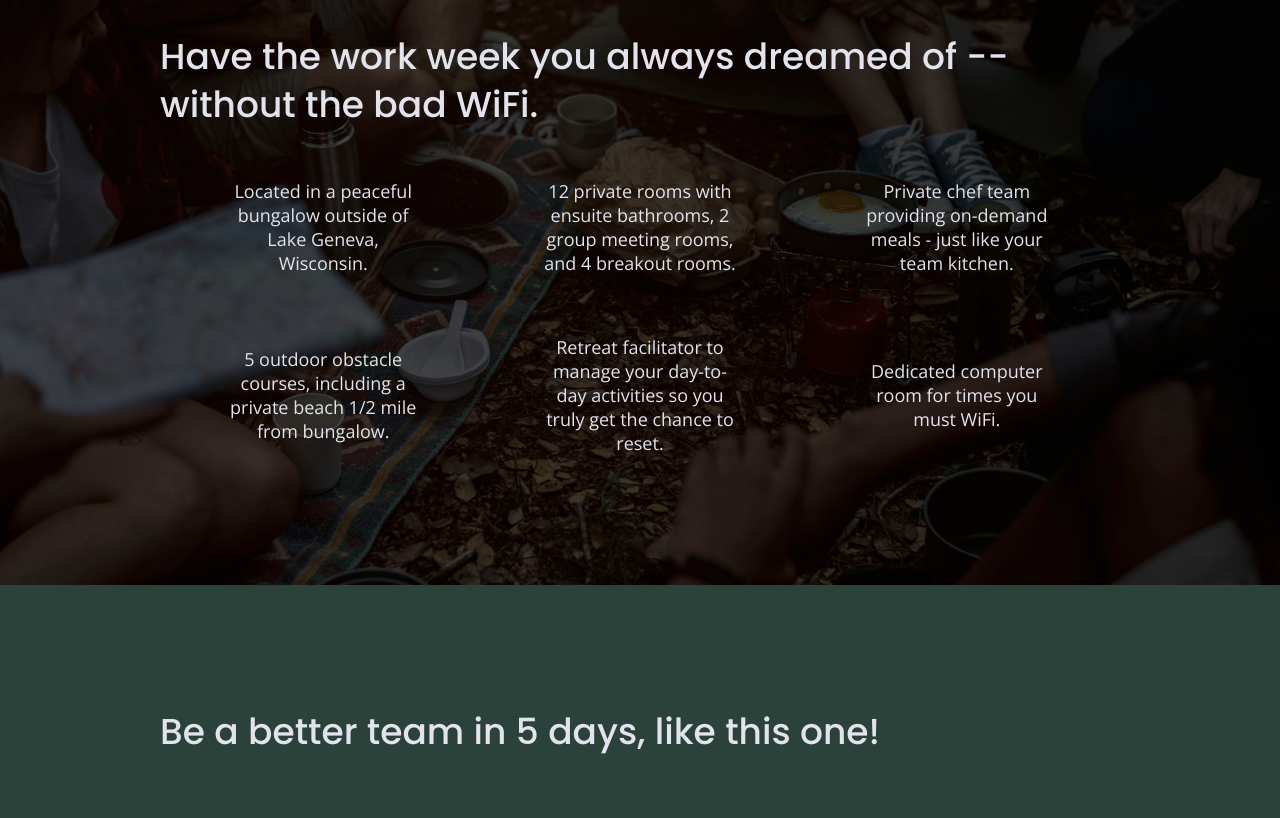
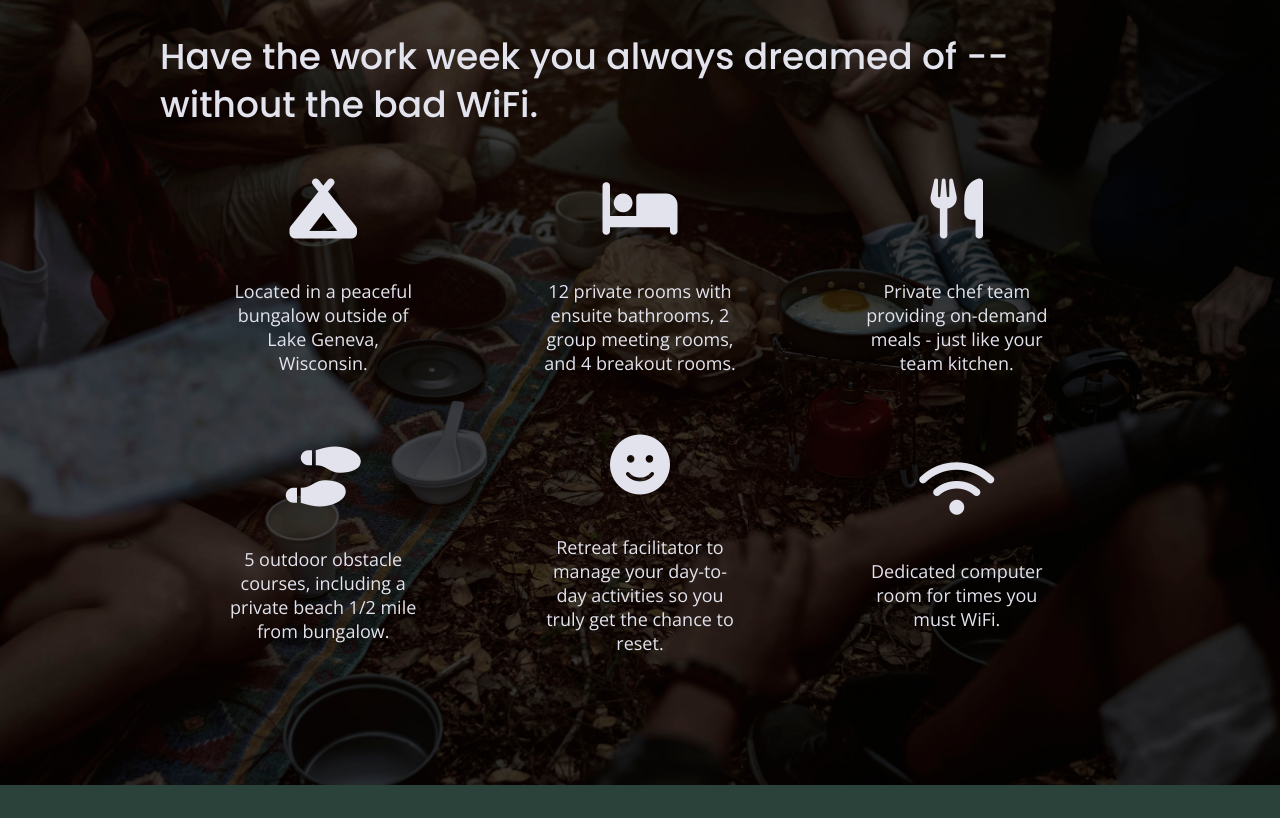
Before and after one commit to chloew3st/unplugged-retreat, a website built with Parcel: page index.html in a window 1280 px wide. Shown: the part 1099-1917 px from the top of the page. Built offline with nearby package versions, Linux system fonts and the light colour scheme.

Commit message:
added icons to main page

```diff
--- a/css/main.css
+++ b/css/main.css
@@ -337,6 +337,11 @@ input[type=button] {
     justify-content: center;
     align-items: center;
     flex-flow: row wrap;
+}
+
+.features i {
+    font-size: 3.75em;
+    margin-bottom: 40px;
 }
 
 .features p {
--- a/index.html
+++ b/index.html
@@ -23,6 +23,8 @@
 
     <!-- Google Fonts -->
     <link href="https://fonts.googleapis.com/css?family=Open+Sans:400,700|Poppins:500,700" rel="stylesheet">
+
+    <script src="https://kit.fontawesome.com/7cc498f28b.js" crossorigin="anonymous"></script>
 
 </head>
 
@@ -77,38 +79,38 @@
                 <h2>Have the work week you always dreamed of -- without the bad WiFi.</h2>
                 <div class="features-items">
                     <article>
-                        <p class="fontawesome-icon">
-                        </p>
+                        <i class="fas fa-campground">
+                        </i>
                         <p class="features-item-description">Located in a peaceful bungalow outside of Lake Geneva, Wisconsin.
                         </p>
                     </article>
                     <article>
-                        <p class="fontawesome-icon">
-                        </p>
+                        <i class="fas fa-bed">
+                        </i>
                         <p class="features-item-description">12 private rooms with ensuite bathrooms, 2 group meeting rooms, and 4 breakout rooms.
                         </p>
                     </article>
                     <article>
-                        <p class="fontawesome-icon">
-                        </p>
+                        <i class="fas fa-utensils">
+                        </i>
                         <p class="features-item-description">Private chef team providing on-demand meals - just like your team kitchen.
                         </p>
                     </article>
                     <article>
-                        <p class="fontawesome-icon">
-                        </p>
+                        <i class="fas fa-shoe-prints">
+                        </i>
                         <p class="features-item-description">5 outdoor obstacle courses, including a private beach 1/2 mile from bungalow.
                         </p>
                     </article>
                     <article>
-                        <p class="fontawesome-icon">
-                        </p>
+                        <i class="fas fa-smile">
+                        </i>
                         <p class="features-item-description">Retreat facilitator to manage your day-to-day activities so you truly get the chance to reset.
                         </p>
                     </article>
                     <article>
-                        <p class="fontawesome-icon">
-                        </p>
+                        <i class="fas fa-wifi">
+                        </i>
                         <p class="features-item-description">Dedicated computer room for times you must WiFi.
                         </p>
                     </article>
```
